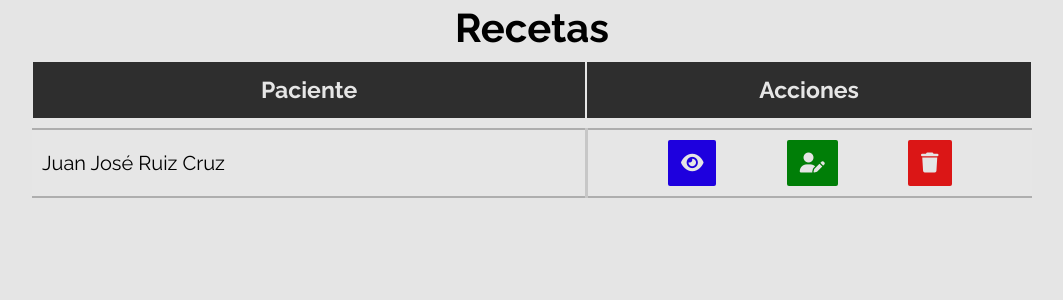
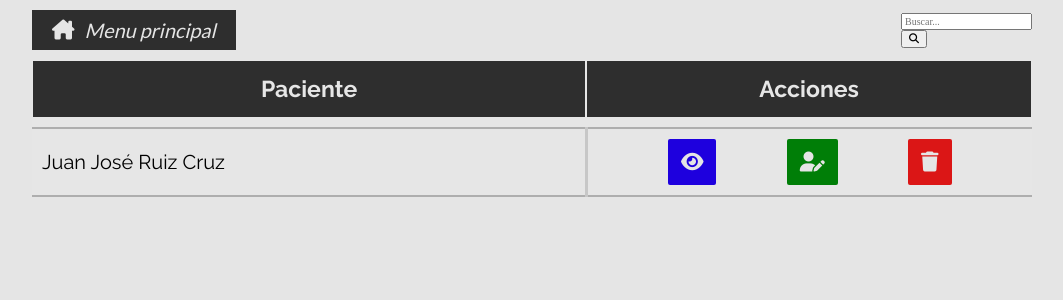
Before and after one commit to juanjo3156/OptiRecipe, a PHP site: page /OptiRecipe/consult_clients in a window 1280 px wide. Shown: the part 129-429 px from the top of the page, without its empty margins (108-1171 px from the left). Run offline with PHP 8.4, Linux system fonts and the light colour scheme; style sheets or scripts are compiled from the project's sources; some libraries are stand-ins or nearby versions.

Commit message:
Añadiendo una barra de busqueda y botones de regreso

```diff
--- a/views/consult_clients.view.php
+++ b/views/consult_clients.view.php
@@ -1,6 +1,18 @@
 <?php require('templates/header.php'); ?>
-        <div>
-           <h2 class="tittle">Recetas</h2>
+        <div class="recipe-head container">
+            <a class="back-button"href="<?php echo RUTA?>">
+            <i class="fa-solid fa-house-chimney"></i>
+            <p>Menu principal</p>
+            </a>
+            <form class="form-search"action="">
+                <input type="text" name="search" class="form-search__input" placeholder="Buscar...">
+                <div class="form-search__bar">
+                    <button type="submit" class="form-search__button">
+                        <i class="fas fa-search"></i>
+                    </button>
+                </div>
+
+            </form>
         </div>
         <div class="table container">
             <table class="table__content">
```
Also changed, not shown: views/consult_recipe.view.php (+3 -4 lines).
